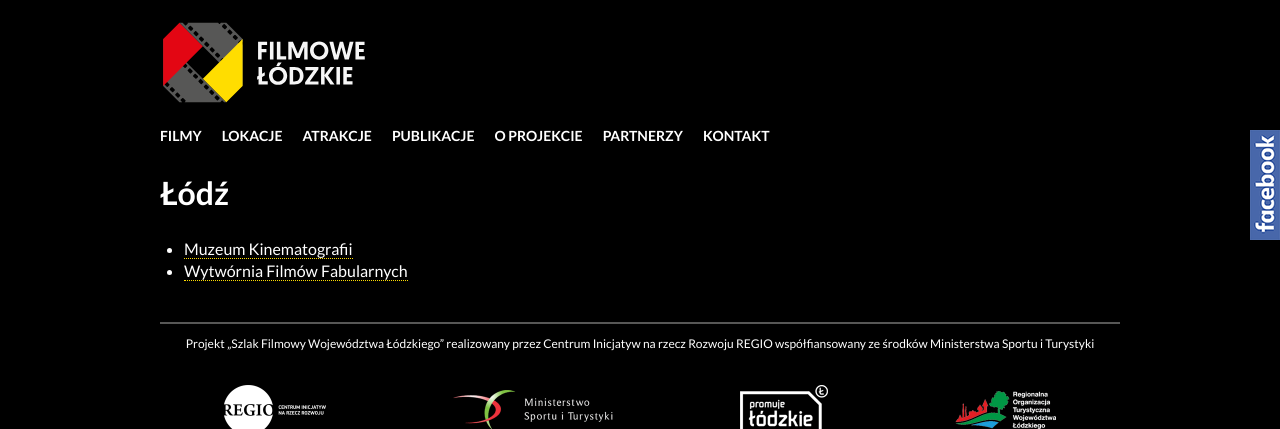
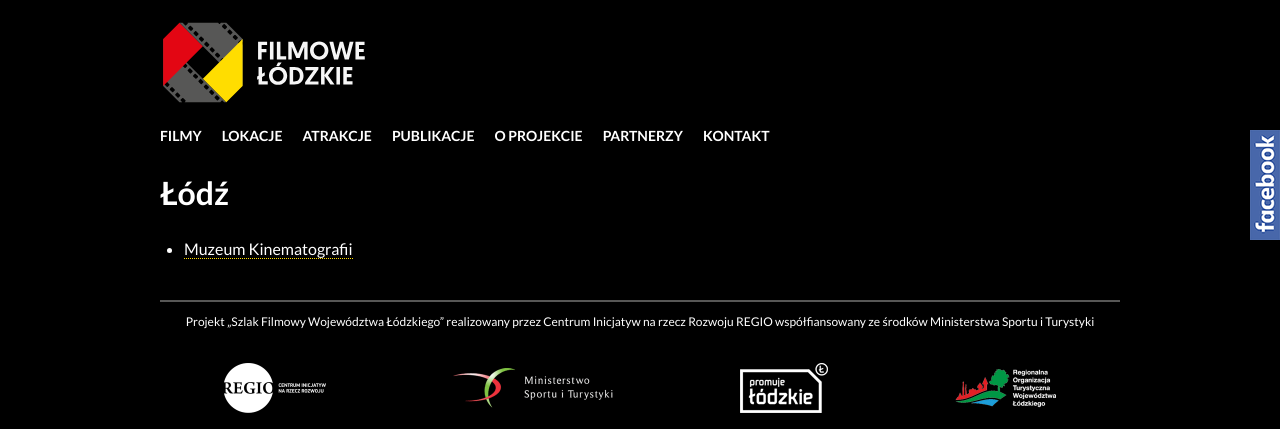
Before and after one commit to fusilli/filmowelodzkie, a Jekyll site: the page built from _lokacje/lodz.md, in a window 1280 px wide, cut to the strip 0-429 px from the top of the page. Built offline with Jekyll 4.4.1, drawn with Linux system fonts in a browser that asks for light colours; nearby versions of some CDN libraries.

Commit message:
Usuwam WFF z Lodz

```diff
--- a/_lokacje/lodz.md
+++ b/_lokacje/lodz.md
@@ -3,4 +3,3 @@
 ---
 
 - [Muzeum Kinematografii](/lokacje/lodz-muzeum-kinematografii/)
-- [Wytwórnia Filmów Fabularnych](/lokacje/lodz-wytwornia-filmow-fabularnych/)
```
